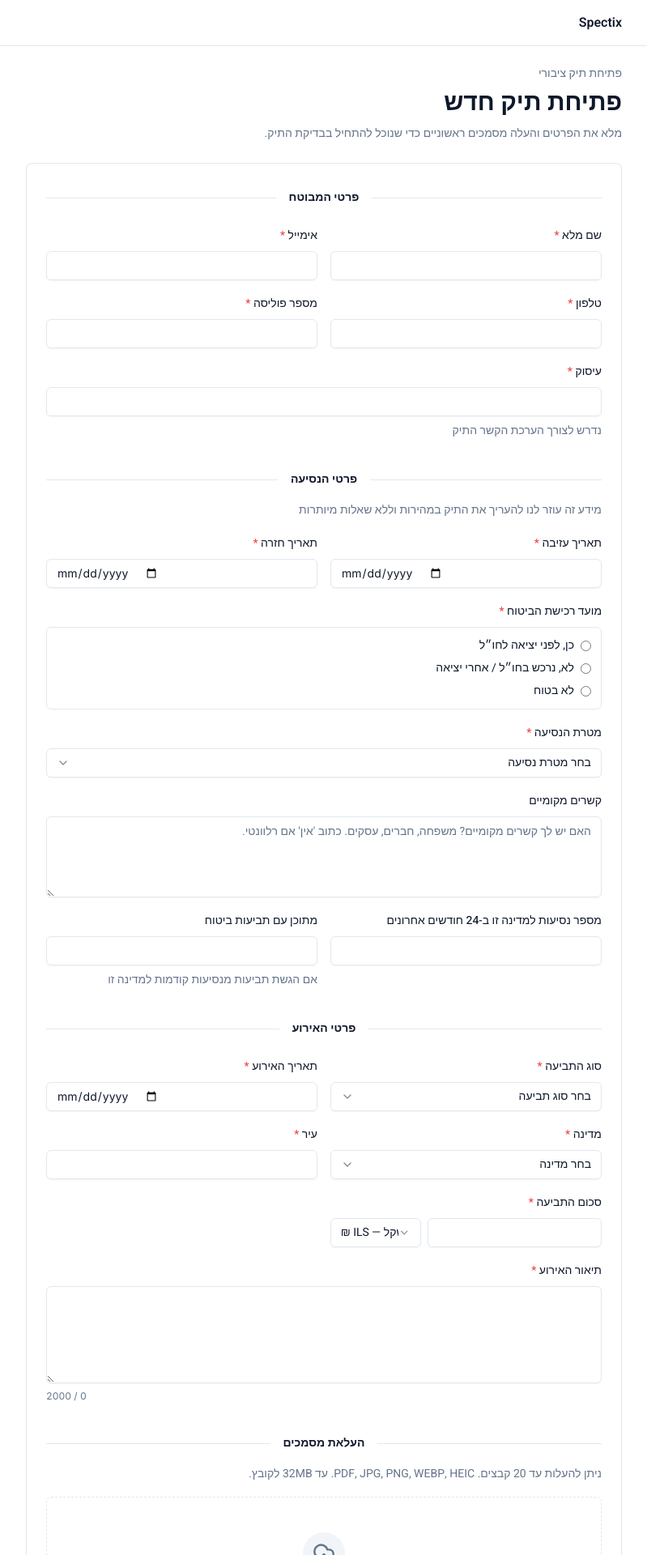
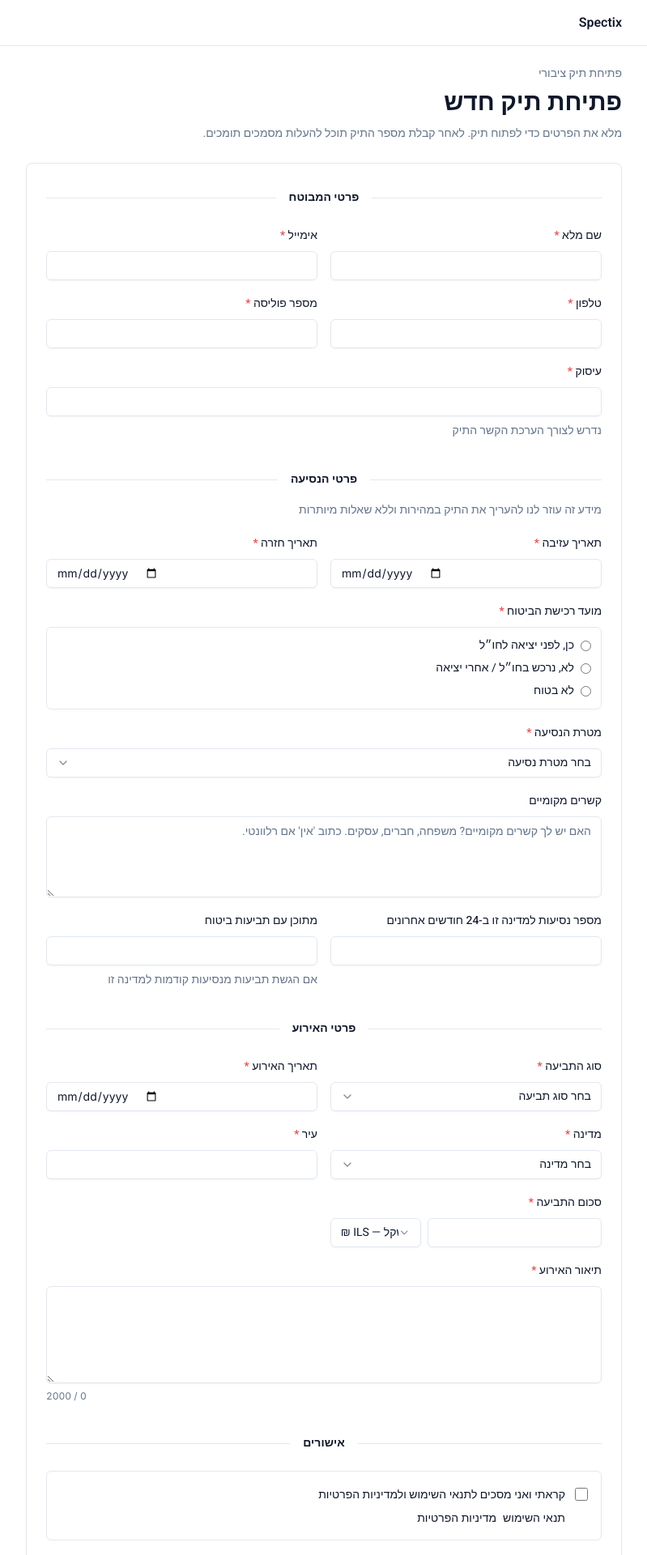
Before and after one commit to spectixai-create/spectix-v1, a Next.js app: page /new in a window 1280 px wide. Shown: the top 1920 px of the page at 81% size, without its empty margins (240-1039 px from the left). Built offline with nearby package versions, Linux system fonts and the light colour scheme; what tailwindcss-rtl would draw is missing.

Commit message:
BUGFIX: Remove misleading intake upload picker

```diff
--- a/app/(intake)/new/page.tsx
+++ b/app/(intake)/new/page.tsx
@@ -34,7 +34,8 @@ export default function NewClaimPage({
             פתיחת תיק חדש
           </h1>
           <p className="max-w-2xl text-sm leading-6 text-muted-foreground">
-            מלא את הפרטים והעלה מסמכים ראשוניים כדי שנוכל להתחיל בבדיקת התיק.
+            מלא את הפרטים כדי לפתוח תיק. לאחר קבלת מספר התיק תוכל להעלות מסמכים
+            תומכים.
           </p>
         </div>
         <IntakeForm initialDemoState={initialDemoState} />
--- a/components/intake/intake-form.tsx
+++ b/components/intake/intake-form.tsx
@@ -7,7 +7,6 @@ import { useRouter } from 'next/navigation';
 import { FormActions } from '@/components/intake/form-actions';
 import { SectionClaimant } from '@/components/intake/section-claimant';
 import { SectionConsent } from '@/components/intake/section-consent';
-import { SectionDocuments } from '@/components/intake/section-documents';
 import { SectionIncident } from '@/components/intake/section-incident';
 import { SectionTripContext } from '@/components/intake/section-trip-context';
 import { ErrorPanel } from '@/components/intake/states/error-panel';
@@ -17,7 +16,6 @@ import {
   type IntakeDemoState,
   type IntakeFormStatus,
   type IntakeFormValues,
-  type MockUploadedFile,
 } from '@/components/intake/types';
 import { Card, CardContent } from '@/components/ui/card';
 import { Form } from '@/components/ui/form';
@@ -36,7 +34,6 @@ export function IntakeForm({
     reValidateMode: 'onChange',
   });
   const [status, setStatus] = React.useState<IntakeFormStatus>('idle');
-  const [files, setFiles] = React.useState<MockUploadedFile[]>([]);
   const [successClaim, setSuccessClaim] = React.useState<Claim | null>(null);
   const [errorMessage, setErrorMessage] = React.useState<string | undefined>();
   const [showSlowSubmitHelper, setShowSlowSubmitHelper] = React.useState(false);
@@ -96,22 +93,6 @@ export function IntakeForm({
     }
   }
 
-  function handleAddFiles(nextFiles: File[]) {
-    setFiles((currentFiles) => [
-      ...currentFiles,
-      ...nextFiles.slice(0, 20 - currentFiles.length).map((file) => ({
-        id: `${file.name}-${file.size}-${crypto.randomUUID()}`,
-        name: file.name,
-        sizeBytes: file.size,
-        type: file.type,
-      })),
-    ]);
-  }
-
-  function handleRemoveFile(id: string) {
-    setFiles((currentFiles) => currentFiles.filter((file) => file.id !== id));
-  }
-
   if (status === 'success') {
     return <SuccessPanel claim={successClaim ?? undefined} />;
   }
@@ -137,11 +118,6 @@ export function IntakeForm({
                 control={form.control}
                 watch={form.watch}
                 setValue={form.setValue}
-              />
-              <SectionDocuments
-                files={files}
-                onAdd={handleAddFiles}
-                onRemove={handleRemoveFile}
               />
               <SectionConsent control={form.control} />
               <FormActions
--- a/lib/version.ts
+++ b/lib/version.ts
@@ -1,6 +1,6 @@
 // Update APP_VERSION, APP_SPIKE_NUMBER, APP_BUILD_DATE in PR description
 // before each spike merge. Format per D-013: Spike #N • YYYY-MM-DD
-export const APP_VERSION = '0.20.0';
+export const APP_VERSION = '0.20.1';
 export const APP_SPIKE_NUMBER = 20;
 export const APP_BUILD_DATE = '2026-05-05';
 
```
Also changed, not shown: 2 other files (tests, documents, lock files or other folders).
